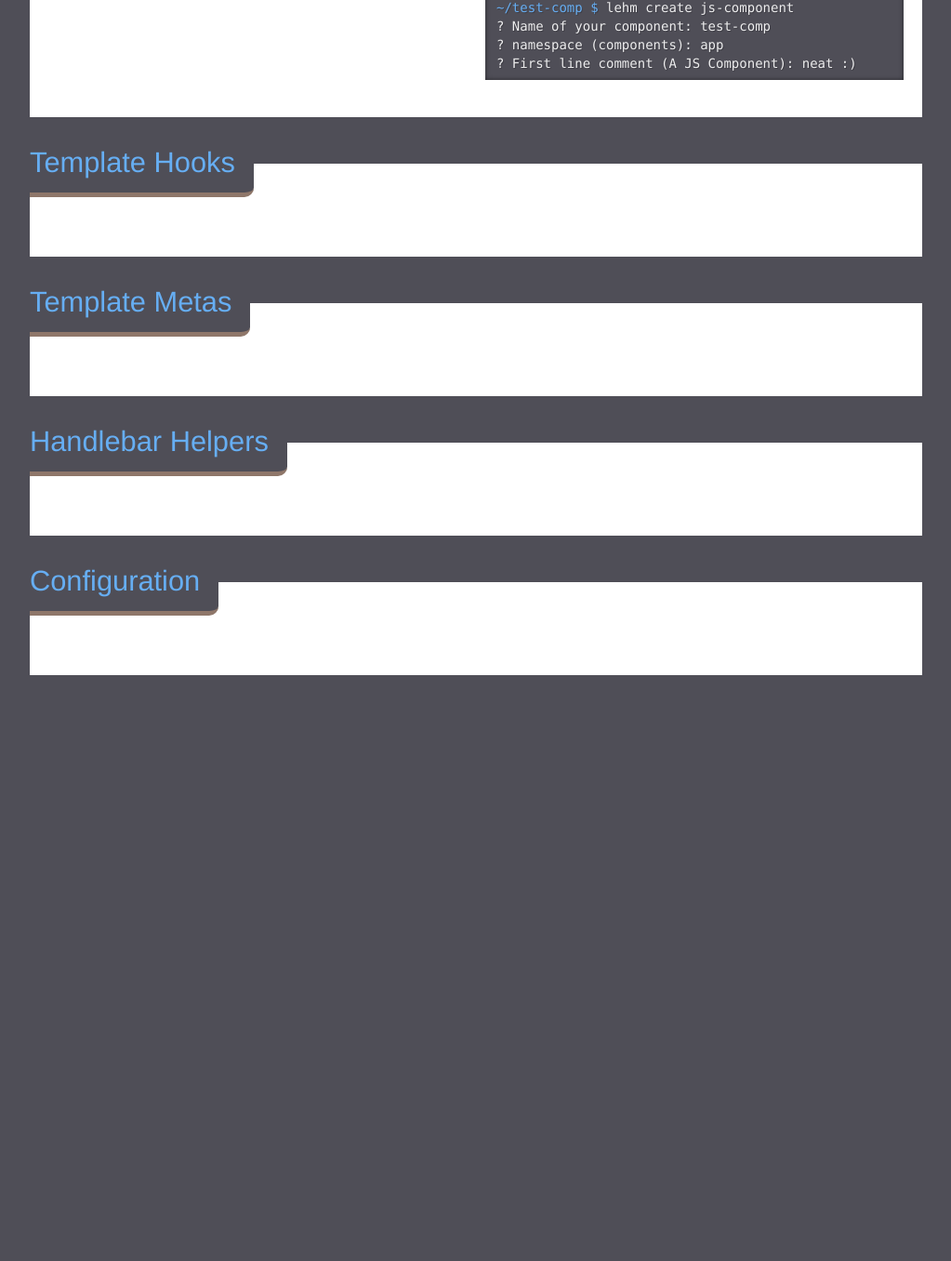
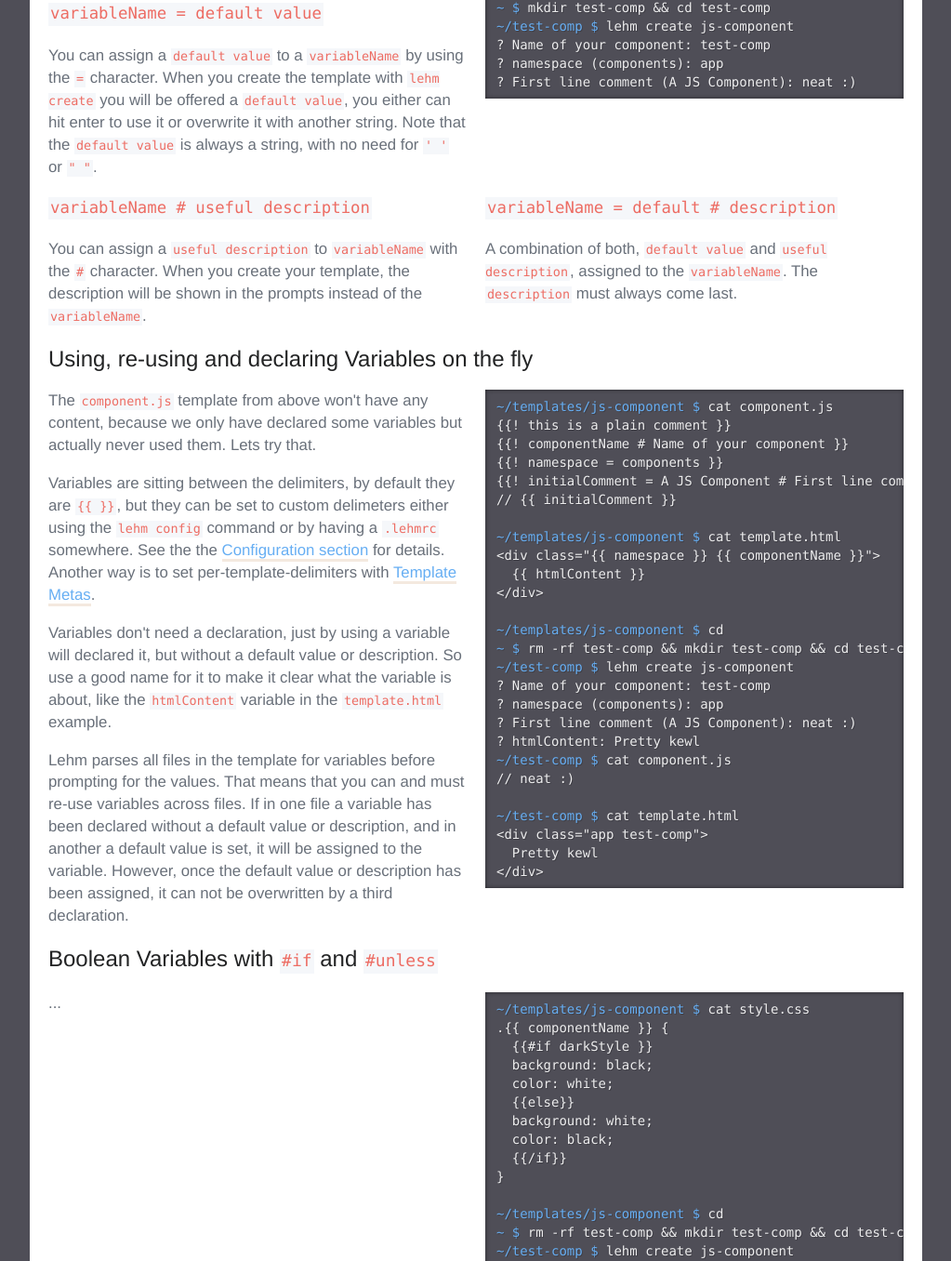
Before and after one commit to mustardamus/lehm, a website: page docs/index.html in a window 1280 px wide. Shown: the part 1907-3263 px from the top of the page at 93% size, without its empty margins (128-1151 px from the left). Before the commit the page ends 2683 px from the top, so only its background shows below. Drawn offline with Linux system fonts and the light colour scheme.

Commit message:
some moe docs

```diff
--- a/docs/assets/style.css
+++ b/docs/assets/style.css
@@ -175,8 +175,11 @@ header a:hover {
 }
 
 .section h4.title {
+  padding: 0;
+}
 
-  padding: 0;
+.section h5.title code {
+  font-size: 1.1em;
 }
 
 .section p {
--- a/docs/index.html
+++ b/docs/index.html
@@ -101,7 +101,7 @@ node-module: package.json | lib/index.js | test/test.js</pre>
 ❯ js-component
   Node.js Module (node-module) - Scaffold for a Node.js Module
 
-$ lehm create node-module
+<span>$</span> lehm create node-module
 ? Name of your Node Module: Lehm
 ? ...</pre>
             <p>
@@ -177,12 +177,27 @@ js-component: component.js | style.css | template.html</pre>
           <div class="column is-6">
             <p>
               Lehm slightly extends Handlebars Comments. Comments are indicated
-              by an <code>!</code> inside the delimiters.
+              by an <code>!</code> inside the delimiters. In generated files,
+              the comments will be removed.
             </p>
             <p>
               If the comment does not include a <code>=</code> and/or
               <code>#</code> character, it will be a plain comment and not
-              parsed. In the generated file, the comment will be removed.
+              parsed.
+            </p>
+
+            <h5 class="title">
+              <code>variableName = default value</code>
+            </h5>
+
+            <p>
+              You can assign a <code>default value</code> to a
+              <code>variableName</code> by using the <code>=</code> character.
+              When you create the template with <code>lehm create</code> you
+              will be offered a <code>default value</code>, you either can hit
+              enter to use it or overwrite it with another string. Note that the
+              <code>default value</code> is always a string, with no need for
+              <code>' '</code> or <code>" "</code>.
             </p>
           </div>
           <div class="column is-6">
@@ -191,12 +206,143 @@ js-component: component.js | style.css | template.html</pre>
 {{! componentName # Name of your component }}
 {{! namespace = components }}
 {{! initialComment = A JS Component # First line comment }}
+
 <span>~/templates/js-component $</span> cd
 <span>~ $</span> mkdir test-comp &amp;&amp; cd test-comp
 <span>~/test-comp $</span> lehm create js-component
 ? Name of your component: test-comp
 ? namespace (components): app
 ? First line comment (A JS Component): neat :)</pre>
+          </div>
+        </div>
+
+        <div class="columns">
+          <div class="column is-6">
+            <h5 class="title">
+              <code>variableName # useful description</code>
+            </h5>
+
+            <p>
+              You can assign a <code>useful description</code> to
+              <code>variableName</code> with the <code>#</code> character.
+              When you create your template, the description will be shown in
+              the prompts instead of the <code>variableName</code>.
+            </p>
+          </div>
+          <div class="column is-6">
+            <h5 class="title">
+              <code>variableName = default # description</code>
+            </h5>
+
+            <p>
+              A combination of both, <code>default value</code> and
+              <code>useful description</code>, assigned to the
+              <code>variableName</code>. The <code>description</code> must
+              always come last.
+            </p>
+          </div>
+        </div>
+
+        <h4 class="title is-4">Using, re-using and declaring Variables on the fly</h4>
+
+        <div class="columns">
+          <div class="column is-6">
+            <p>
+              The <code>component.js</code> template from above won't have any
+              content, because we only have declared some variables but actually
+              never used them. Lets try that.
+            </p>
+            <p>
+              Variables are sitting between the delimiters, by default they are
+              <code>{{ }}</code>, but they can be set to custom delimeters
+              either using the <code>lehm config</code> command or by having a
+              <code>.lehmrc</code> somewhere. See the the
+              <a href="#configuration">Configuration section</a> for details.
+              Another way is to set per-template-delimiters with
+              <a href="#metas">Template Metas</a>.
+            </p>
+            <p>
+              Variables don't need a declaration, just by using a variable will
+              declared it, but without a default value or description. So use
+              a good name for it to make it clear what the variable is about,
+              like the <code>htmlContent</code> variable in the
+              <code>template.html</code> example.
+            </p>
+            <p>
+              Lehm parses all files in the template for variables before
+              prompting for the values. That means that you can and must re-use
+              variables across files. If in one file a variable has been
+              declared without a default value or description, and in another a
+              default value is set, it will be assigned to the variable.
+              However, once the default value or description has been assigned,
+              it can not be overwritten by a third declaration.
+            </p>
+          </div>
+          <div class="column is-6">
+            <pre><span>~/templates/js-component $</span> cat component.js
+{{! this is a plain comment }}
+{{! componentName # Name of your component }}
+{{! namespace = components }}
+{{! initialComment = A JS Component # First line comment }}
+// {{ initialComment }}
+
+<span>~/templates/js-component $</span> cat template.html
+&lt;div class="{{ namespace }} {{ componentName }}"&gt;
+  {{ htmlContent }}
+&lt;/div&gt;
+
+<span>~/templates/js-component $</span> cd
+<span>~ $</span> rm -rf test-comp &amp;&amp; mkdir test-comp &amp;&amp; cd test-comp
+<span>~/test-comp $</span> lehm create js-component
+? Name of your component: test-comp
+? namespace (components): app
+? First line comment (A JS Component): neat :)
+? htmlContent: Pretty kewl
+<span>~/test-comp $</span> cat component.js
+// neat :)
+
+<span>~/test-comp $</span> cat template.html
+&lt;div class="app test-comp"&gt;
+  Pretty kewl
+&lt;/div&gt;</pre>
+          </div>
+        </div>
+
+        <h4 class="title is-4">Boolean Variables with <code>#if</code> and <code>#unless</code></h4>
+
+        <div class="columns">
+          <div class="column is-6">
+            <p>
+              ...
+            </p>
+          </div>
+          <div class="column is-6">
+            <pre><span>~/templates/js-component $</span> cat style.css
+.{{ componentName }} {
+  {{#if darkStyle }}
+  background: black;
+  color: white;
+  {{else}}
+  background: white;
+  color: black;
+  {{/if}}
+}
+
+<span>~/templates/js-component $</span> cd
+<span>~ $</span> rm -rf test-comp &amp;&amp; mkdir test-comp &amp;&amp; cd test-comp
+<span>~/test-comp $</span> lehm create js-component
+? Name of your component test-comp
+? namespace app
+? First line comment A JS Component
+? htmlContent: Pretty kewl
+? darkStyle (Use arrow keys)
+❯ true
+  false
+<span>~/test-comp $</span> cat style.css
+.test-comp {
+  background: black;
+  color: white;
+}</pre>
           </div>
         </div>
       </div>
```
